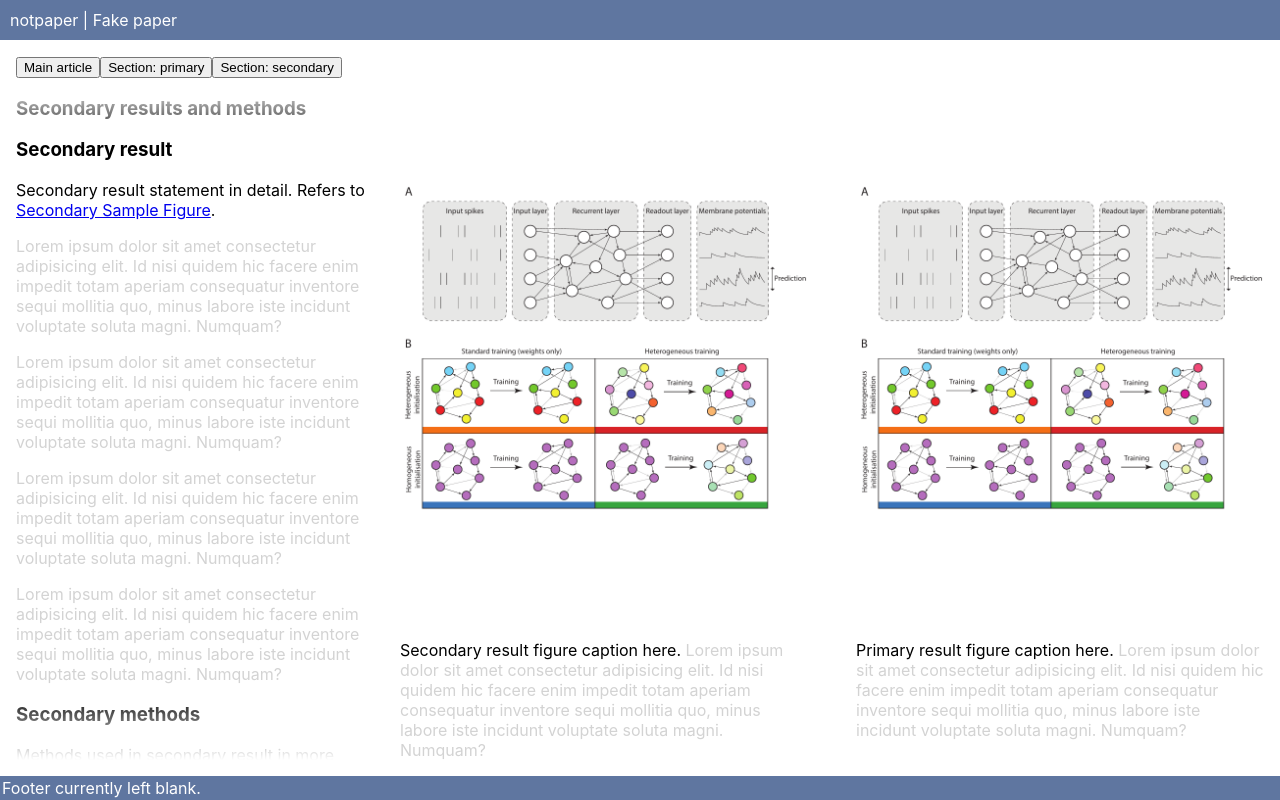
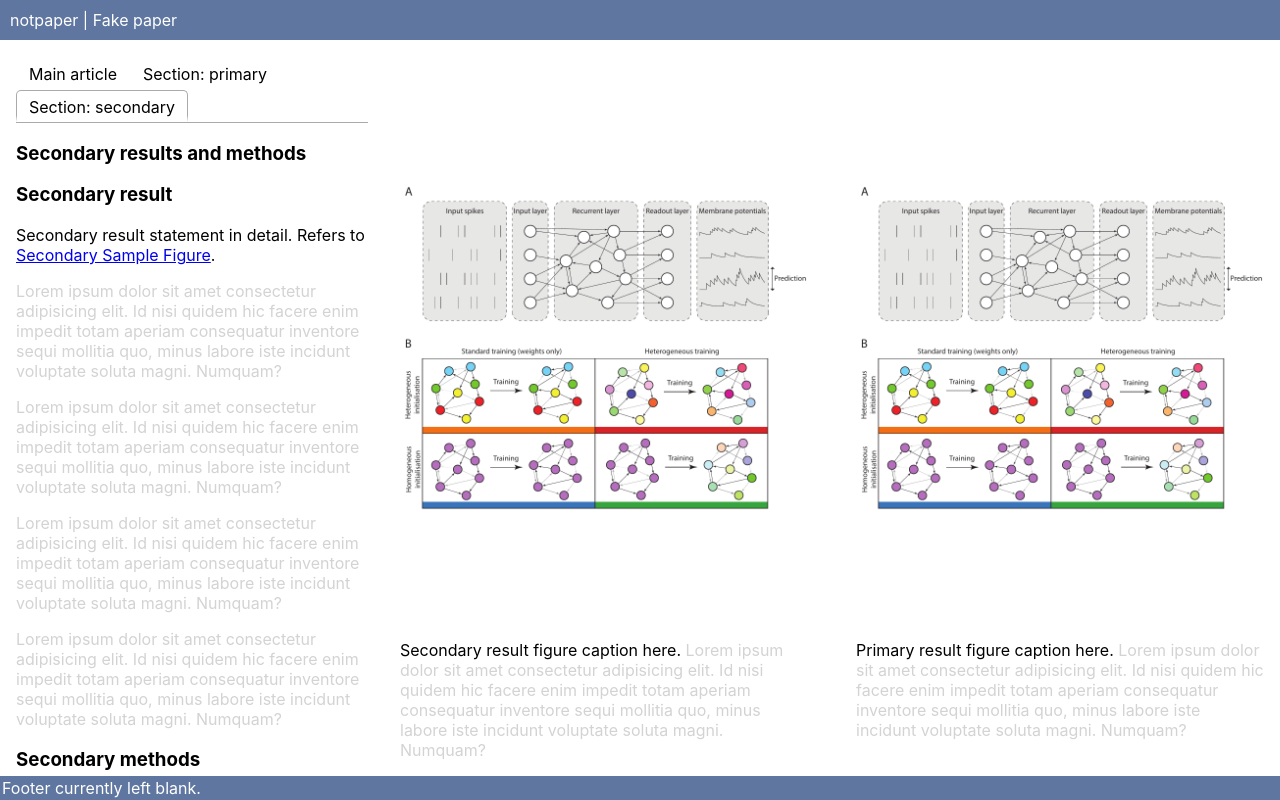
Before and after one commit to thesamovar/notpaper-ideas, a React (Create React App) app: page / in a window 1280 px wide. Built offline with nearby package versions, Linux system fonts and the light colour scheme.

Commit message:
trying out tabs, still some layout problems and need to capture tab switch and close

```diff
--- a/src/components/Flow.js
+++ b/src/components/Flow.js
@@ -1,4 +1,6 @@
 import react from "react";
+import { Tab, Tabs, TabList, TabPanel } from 'react-tabs';
+import 'react-tabs/style/react-tabs.css';
 
 class Flow extends react.Component {
     constructor(props) {
@@ -22,18 +24,37 @@ class Flow extends react.Component {
 
     render() {
         const headers = [];
+        const panels = [];
         this.state.visible_sections.forEach(sec => {
             const label = sec==="" ? "Main article" : "Section: "+sec;
-            headers.push(<button key={'flowbutton-'+sec} onClick={(e)=>{this.clickHeader(sec)}}>{label}</button>);
+            headers.push(
+                // <button key={'flowbutton-'+sec} onClick={(e)=>{this.clickHeader(sec)}}>{label}</button>
+                <Tab>{label}</Tab>
+                );
+            panels.push(
+                <TabPanel>
+                    {this.sections[sec]}
+                </TabPanel>
+                );
         });
         return (
         <div id="FlowColumn" className="Column">
-            <div className="FlowableHeader">
+            <div>
+                <Tabs defaultIndex={panels.length-1}>
+                    <TabList>
+                        <div className="FlowableColumn">
+                            {headers}
+                        </div>
+                    </TabList>
+                    {panels}
+                </Tabs>
+            </div>
+            {/* <div className="FlowableHeader">
                 {headers}
             </div>
             <div id="FlowableColumn">
                 {this.sections[this.state.visible_sections[this.state.visible_sections.length-1]]}
-            </div>
+            </div> */}
         </div>
         );
     }
--- a/src/index.css
+++ b/src/index.css
@@ -44,12 +44,12 @@ code {
   padding: 1em;
   overflow-y: hidden;
   display: grid;
-  grid-template-rows: max-content 1fr;
+  grid-template-rows: 1fr;
   width: 100%;
   height: 100%;
 }
 
-#FlowableColumn {
+.FlowableColumn {
   mask-image: linear-gradient(to bottom, transparent 0%, black 10%, black 90%, transparent 100%);
   overflow-y: auto;
 }
```
